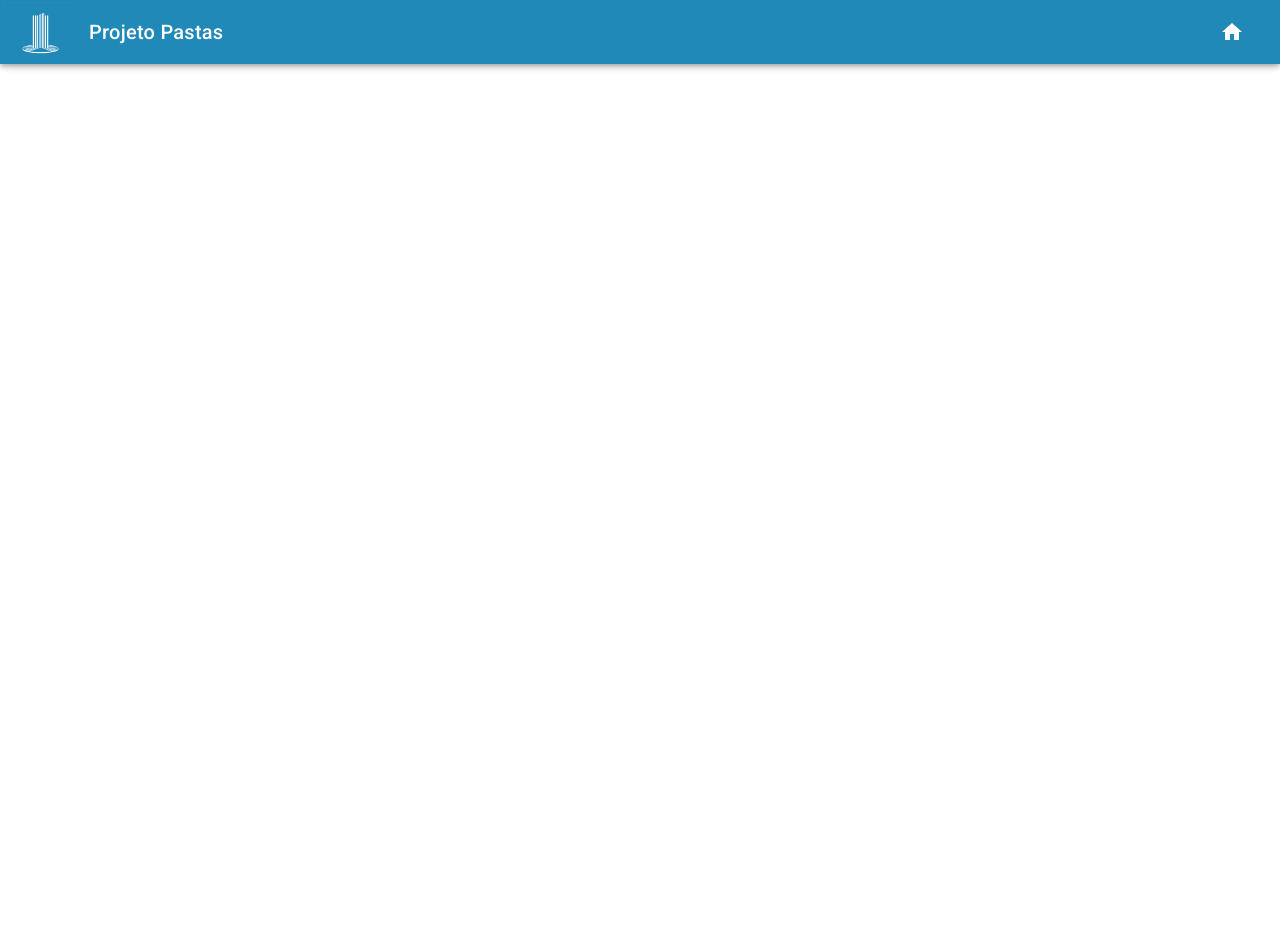
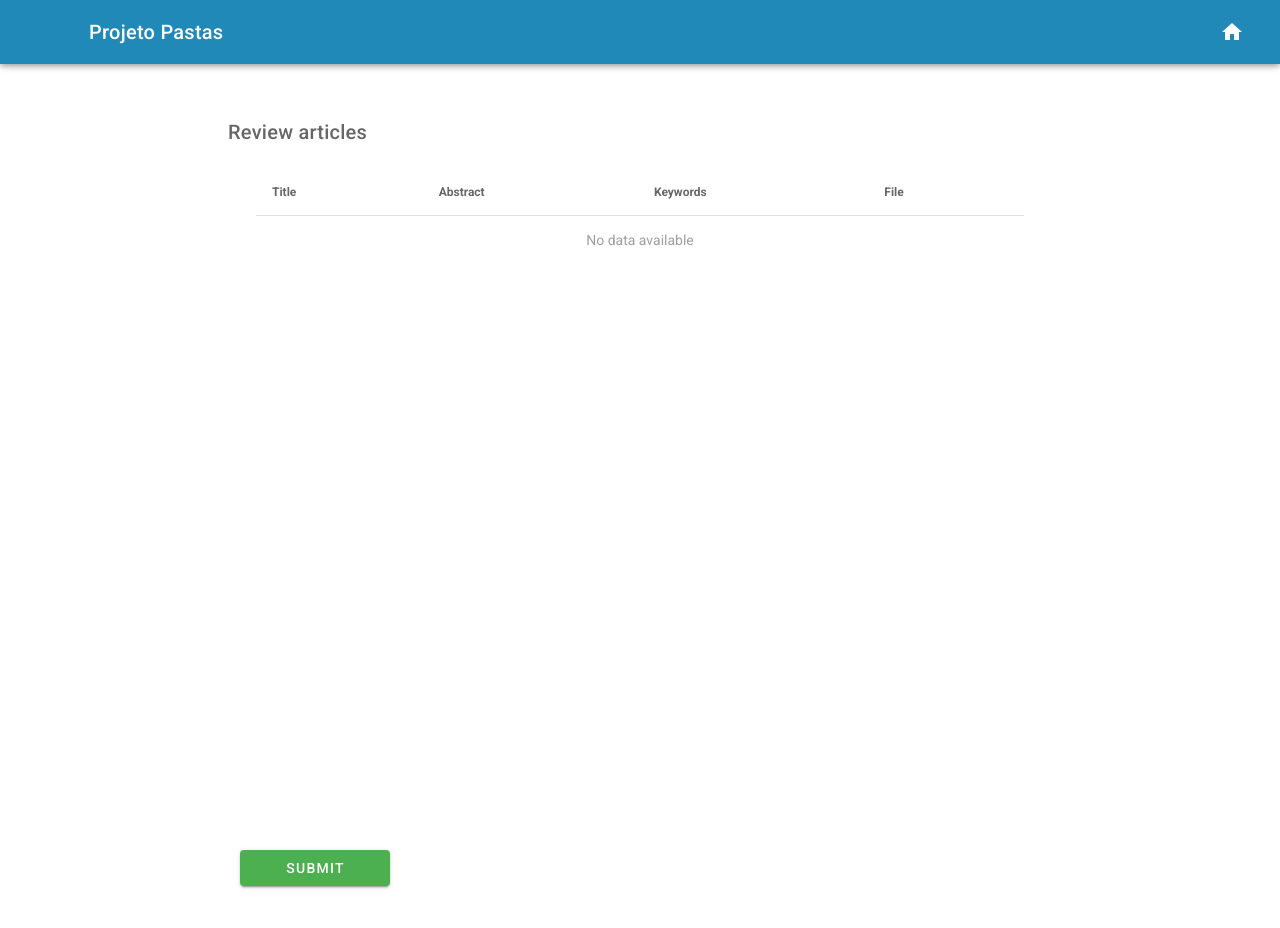
Before and after one commit to MatheusLucca/Front-end-Projeto-Pastas, a Vue app: page /review in a window 1280 px wide. Shown: the top 928 px of the page. Before the commit the page ends 800 px from the top, so only its background shows below. Built offline with nearby package versions, Linux system fonts and the light colour scheme.

Commit message:
[FEATURE] Adicionando review e redirecionamentos

```diff
--- a/src/router/index.js
+++ b/src/router/index.js
@@ -2,6 +2,7 @@ import Vue from 'vue'
 import VueRouter from 'vue-router'
 import HomeView from '../views/home'
 import Article from "@/views/article";
+import Review from "@/views/review";
 
 Vue.use(VueRouter)
 
@@ -15,6 +16,11 @@ const routes = [
     path: '/article',
     name: 'Article',
     component: Article
+  },
+  {
+    path: '/review',
+    name: 'Review',
+    component: Review
   }
 ]
 
--- a/src/views/article/index.vue
+++ b/src/views/article/index.vue
@@ -43,7 +43,7 @@
           </v-col>
         </v-row>
         <v-row align="center">
-          <v-col cols="auto">
+          <v-col cols="auto" class="mt-n4">
             <v-file-input v-model="article.file" hide-details hide-input outlined></v-file-input>
           </v-col>
           <v-col>
@@ -55,10 +55,9 @@
         <v-btn width="150" color="grey" outlined @click="redirectToPrevious()" :disabled="!canGoToPrevious()">previous
         </v-btn>
         <v-spacer></v-spacer>
-        <v-btn width="150" color="green" class="white--text" @click="insertArticle()" :disabled="!canGoNext()">next
-        </v-btn>
+        <v-btn v-if="shouldReview()" width="150" color="green" class="white--text" @click="redirectToReview()" :disabled="!canGoNext()">review</v-btn>
+        <v-btn v-else width="150" color="green" class="white--text" @click="insertArticle()" :disabled="!canGoNext()">next</v-btn>
       </v-card-actions>
-      {{shouldInsert()}}
     </v-card>
   </v-container>
 </template>
@@ -98,6 +97,13 @@ export default {
       this.project.currentArticle -= 1
       this.article = this.project.articles[this.project.currentArticle]
     },
+    redirectToReview() {
+      if (this.shouldInsert()) {
+        this.article.file = this.article.file.name
+        this.project.articles.push(this.article)
+      }
+      this.$router.push('/review')
+    },
     canGoToPrevious() {
       return this.project.currentArticle > 0
     },
@@ -116,6 +122,9 @@ export default {
     },
     shouldInsert() {
       return this.article !== this.project.articles[this.project.currentArticle]
+    },
+    shouldReview() {
+      return (this.project.currentArticle + 1) == this.project.numberOfArticles
     }
   },
   computed: {
--- a/src/views/home/index.vue
+++ b/src/views/home/index.vue
@@ -29,7 +29,7 @@
         </v-row>
       </div>
       <div class="d-flex">
-        <v-btn width="150" color="green" class="white--text">submit</v-btn>
+        <v-btn width="150" color="green" class="white--text" @click="redirectToArticle()" :disabled="!canSubmit()">submit</v-btn>
         <v-spacer></v-spacer>
       </div>
     </v-card>
@@ -40,6 +40,14 @@
 
 export default {
   name: 'Home',
+  methods: {
+    redirectToArticle(){
+      this.$router.push('/article')
+    },
+    canSubmit() {
+      return this.project.numberOfArticles && this.project.username
+    }
+  },
   computed: {
     project() {
       return this.$store.state.project
--- /dev/null
+++ b/src/views/review/index.vue
@@ -0,0 +1,68 @@
+<template>
+  <v-container fluid class="d-flex justify-center py-16">
+    <v-card width="800" flat>
+      <v-row>
+        <v-col class="pa-0">
+          <span class="text--secondary text-h6">Review articles</span>
+        </v-col>
+      </v-row>
+      <div class="px-4 my-8">
+        <v-data-table
+            height="650"
+            :headers="headers"
+            :items="project.articles"
+            hide-default-footer>
+        </v-data-table>
+      </div>
+      <div class="d-flex">
+        <v-btn width="150" color="green" class="white--text">submit</v-btn>
+        <v-spacer></v-spacer>
+      </div>
+    </v-card>
+  </v-container>
+</template>
+
+<script>
+export default {
+  name: "index",
+  data() {
+    return {
+      headers: [
+        {
+          text: 'Title',
+          align: 'start',
+          sortable: true,
+          value: 'title',
+        },
+        {
+          text: 'Abstract',
+          align: 'start',
+          sortable: true,
+          value: 'abstract',
+        },
+        {
+          text: 'Keywords',
+          align: 'start',
+          sortable: true,
+          value: 'keywords',
+        },
+        {
+          text: 'File',
+          align: 'start',
+          sortable: true,
+          value: 'file',
+        },
+      ],
+    }
+  },
+  computed: {
+    project() {
+      return this.$store.state.project
+    }
+  }
+}
+</script>
+
+<style scoped>
+
+</style>
```
